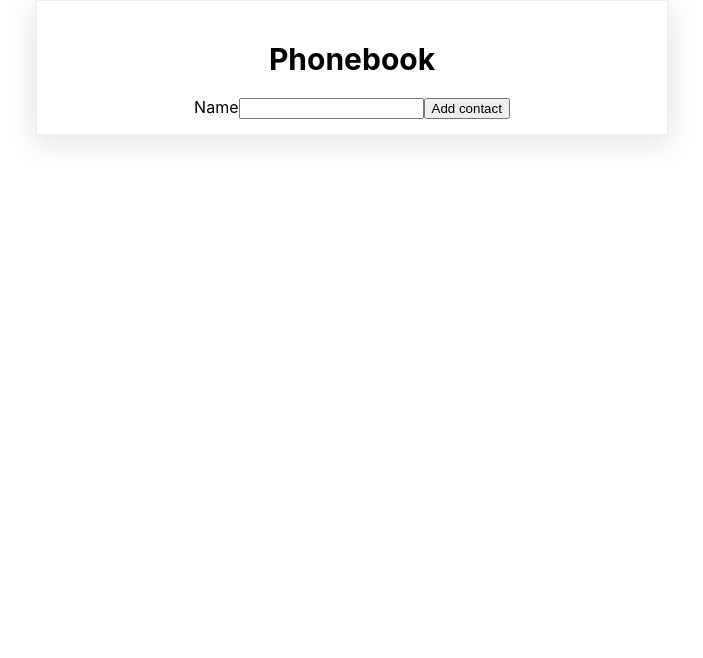
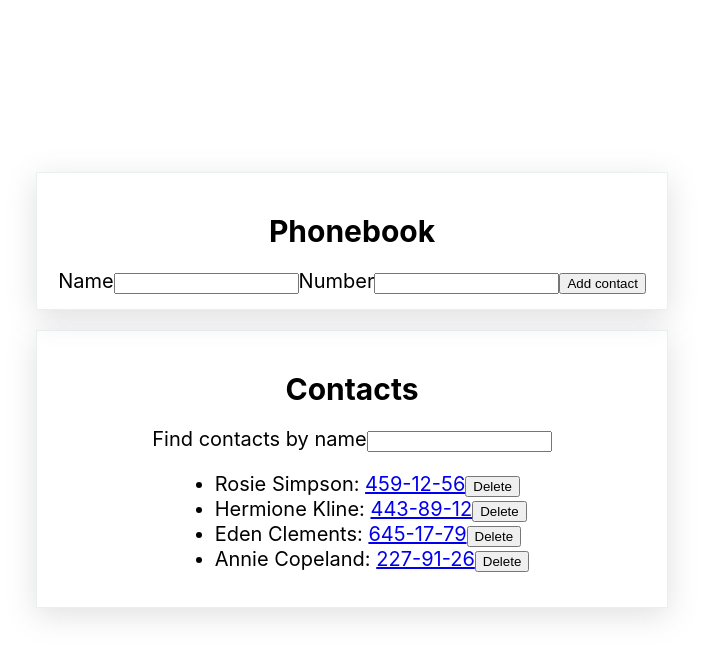
Before and after one commit to lfurmanchuk/goit-react-hw-04-phonebook, a React (Create React App) app: page / in a window 1280 px wide. Shown: the top 658 px of the page, without its empty margins (288-991 px from the left). Built offline with nearby package versions, Linux system fonts and the light colour scheme.

Commit message:
add Filter, FormList, fix Form, Section, App

```diff
--- a/src/components/App.jsx
+++ b/src/components/App.jsx
@@ -3,20 +3,33 @@ import React, { Component } from 'react';
 import { Form } from './Form/Form';
 import { nanoid } from 'nanoid';
 import { Section } from './Section/Section';
+import { Filter } from './Filter/Filter';
+import { ContactList } from './FormList/FormList';
 
 export class App extends Component {
+  // Стейт з базовими даними відповідно до завдання
   state = {
-    contacts: [],
+    contacts: [
+      { id: 'id-1', name: 'Rosie Simpson', number: '459-12-56' },
+      { id: 'id-2', name: 'Hermione Kline', number: '443-89-12' },
+      { id: 'id-3', name: 'Eden Clements', number: '645-17-79' },
+      { id: 'id-4', name: 'Annie Copeland', number: '227-91-26' },
+    ],
+    // Початкове заповнення поля Find contacts by name
+    filter: '',
   };
 
-  // formSubmiteHandler = data => {
-  //   console.log(data);
-  // };
+  addContact = ({ name, number }) => {
+    // Перевірка на дублювання
+    if (this.checkContact(name)) {
+      alert(`${name} is already in contacts`);
+      return;
+    }
 
-  addContact = name => {
     const contact = {
       name,
       id: nanoid(),
+      number,
     };
 
     this.setState(prevState => ({
@@ -24,28 +37,63 @@ export class App extends Component {
     }));
   };
 
+  // перевірка контакту у списку
+  checkContact = checkedNameContact => {
+    const res = this.state.contacts.find(
+      contact => contact.name === checkedNameContact
+    );
+    return res;
+  };
+
+  // Метод, що спостерігає за полем фільтрації і пише в стейт
+  changeFilter = event => {
+    this.setState({ filter: event.currentTarget.value });
+  };
+
+  // Метод для фільтрування контактів по введеним у полі пошука і повернення результату фільтру
+  filterContacts = () => {
+    const { contacts, filter } = this.state;
+
+    const normalizedFilter = filter.toLowerCase();
+
+    return contacts.filter(contact =>
+      contact.name.toLowerCase().includes(normalizedFilter)
+    );
+  };
+
+  // Метод для видалення контакту
+  deleteContact = id => {
+    this.setState(prevState => ({
+      contacts: prevState.contacts.filter(contact => contact.id !== id),
+    }));
+  };
+
   render() {
+    const { filter } = this.state;
+    const filteredResults = this.filterContacts();
     return (
-      <div>
+      <div
+        style={{
+          height: '100vh',
+          display: 'flex',
+          flexDirection: 'column',
+          justifyContent: 'center',
+          alignItems: 'center',
+          fontSize: 20,
+        }}
+      >
         <Section title="Phonebook">
           <Form onFormSubmit={this.addContact}></Form>
+          {/* <h2>Contacts</h2> */}
+        </Section>
+        <Section title="Contacts">
+          <Filter value={filter} onChange={this.changeFilter} />
+          <ContactList
+            contacts={filteredResults}
+            onDeleteContact={this.deleteContact}
+          />
         </Section>
       </div>
     );
   }
 }
-
-// export const App = () => {
-//   return (
-//     <div
-//       style={{
-//         height: '100vh',
-//         display: 'flex',
-//         justifyContent: 'center',
-//         alignItems: 'center',
-//         fontSize: 40,
-//         color: '#010101',
-//       }}
-//     ></div>
-//   );
-// };
--- /dev/null
+++ b/src/components/Filter/Filter.jsx
@@ -0,0 +1,17 @@
+// Отримання значень з поля фільтр Принимает значение с поля Find contacts by name і метод, що записує в state
+export const Filter = ({ value, onChange }) => {
+  return (
+    <label>
+      Find contacts by name
+      <input
+        type="text"
+        name="filter"
+        value={value}
+        onChange={onChange}
+        pattern="^[a-zA-Zа-яА-Я]+(([' -][a-zA-Zа-яА-Я ])?[a-zA-Zа-яА-Я]*)*$"
+        title="Name may contain only letters, apostrophe, dash and spaces. For example Adrian, Jacob Mercer, Charles de Batz de Castelmore d'Artagnan"
+        required
+      />
+    </label>
+  );
+};
--- a/src/components/Form/Form.jsx
+++ b/src/components/Form/Form.jsx
@@ -5,25 +5,39 @@ import { nanoid } from 'nanoid';
 export class Form extends Component {
   state = {
     name: '',
+    number: '',
   };
 
   nameInputId = nanoid();
+  telInputId = nanoid();
 
   handleChange = e => {
     const { name, value } = e.currentTarget;
 
     this.setState({ [name]: value });
+
+    // const targetInput = e.currentTarget;
+    // this.setState({ [targetInput.name]: targetInput.value });
   };
 
   handleSubmit = e => {
     e.preventDefault();
 
-    this.props.onFormSubmit(this.state);
+    const contact = {
+      id: nanoid(),
+      name: this.state.name,
+      number: this.state.number,
+    };
+
+    // Зовнішній метод в пропсах класа
+    this.props.onFormSubmit(contact);
+
     this.reset();
   };
 
+  // Очищення полів форми після відправки
   reset = () => {
-    this.setState({ name: '' });
+    this.setState({ name: '', number: '', id: '' });
   };
 
   render() {
@@ -37,9 +51,26 @@ export class Form extends Component {
             pattern="^[a-zA-Zа-яА-Я]+(([' -][a-zA-Zа-яА-Я ])?[a-zA-Zа-яА-Я]*)*$"
             title="Name may contain only letters, apostrophe, dash and spaces. For example Adrian, Jacob Mercer, Charles de Batz de Castelmore d'Artagnan"
             required
+            // Спостерігаючий метод
             onChange={this.handleChange}
             id={this.nameInputId}
+            // Пишемо значення до state
             value={this.state.name}
+          />
+        </label>
+        <label htmlFor="tel" id={this.telInputId}>
+          Number
+          <input
+            type="tel"
+            name="number"
+            pattern="\+?\d{1,4}?[-.\s]?\(?\d{1,3}?\)?[-.\s]?\d{1,4}[-.\s]?\d{1,4}[-.\s]?\d{1,9}"
+            title="Phone number must be digits and can contain spaces, dashes, parentheses and can start with +"
+            required
+            id={this.telInputId}
+            // Пишемо значення до stat
+            value={this.state.number}
+            // Спостерігаючий метод
+            onChange={this.handleChange}
           />
         </label>
         <button type="submit">Add contact</button>
--- a/src/components/FormList/FormList.jsx
+++ b/src/components/FormList/FormList.jsx
@@ -0,0 +1,25 @@
+// Приймає всі наявні контакти, складає в єдиний ul і підключає метод для можливості видалення контакту
+export const ContactList = ({ contacts, onDeleteContact }) => {
+  return (
+    <ul>
+      {contacts.map(contact => (
+        <li key={contact.id}>
+          <span>{contact.name}: </span>
+          <a href={`tel:${contact.number}`}>{contact.number}</a>
+          <button
+            type="button"
+            // Метод на кліку, приймає ID контакта
+            onClick={() => onDeleteContact(contact.id)}
+          >
+            Delete
+          </button>
+        </li>
+        // <li
+        //   contact={contact}
+        //   onDeleteContact={onDeleteContact}
+        //   key={contact.id}
+        // />
+      ))}
+    </ul>
+  );
+};
```
Also changed, not shown: src/components/Section/Section.jsx (+9 -1 lines).
